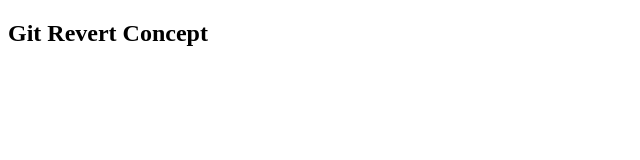
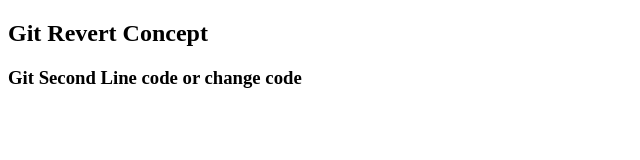
Before and after one commit to Sindbad-Ali/Git-Revert-Concept, a plain HTML site: page index.html in a window 1280 px wide. Shown: the whole page, without its empty margins (0-640 px from the left). Drawn offline with Linux system fonts and the light colour scheme.

Commit message:
Second commit changes done

```diff
--- a/index.html
+++ b/index.html
@@ -7,5 +7,6 @@
 </head>
 <body>
     <h2>Git Revert Concept</h2>
+    <h3>Git Second Line code or change code</h3>
 </body>
 </html>
```
